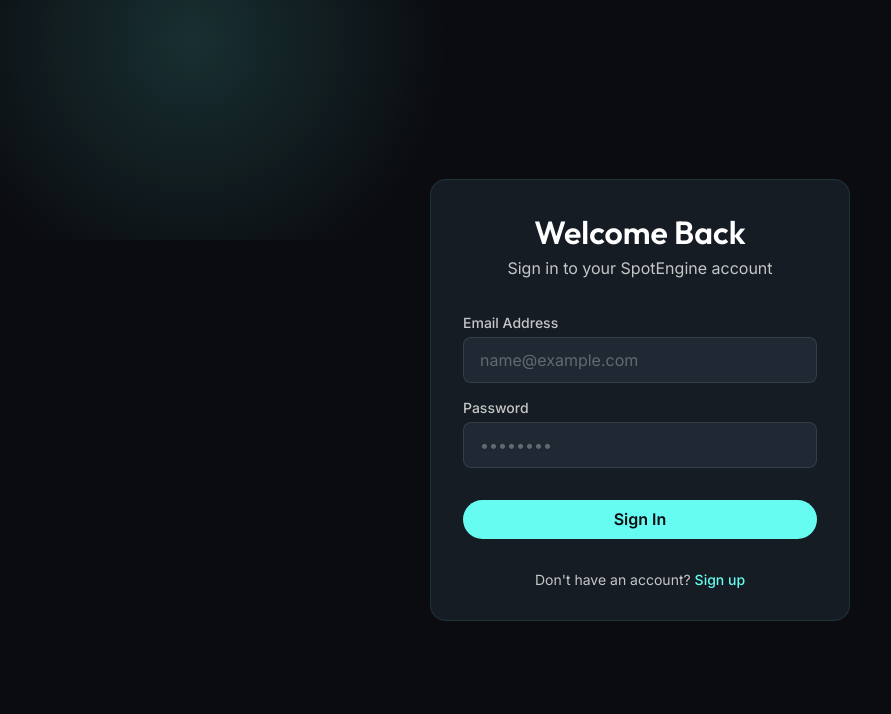
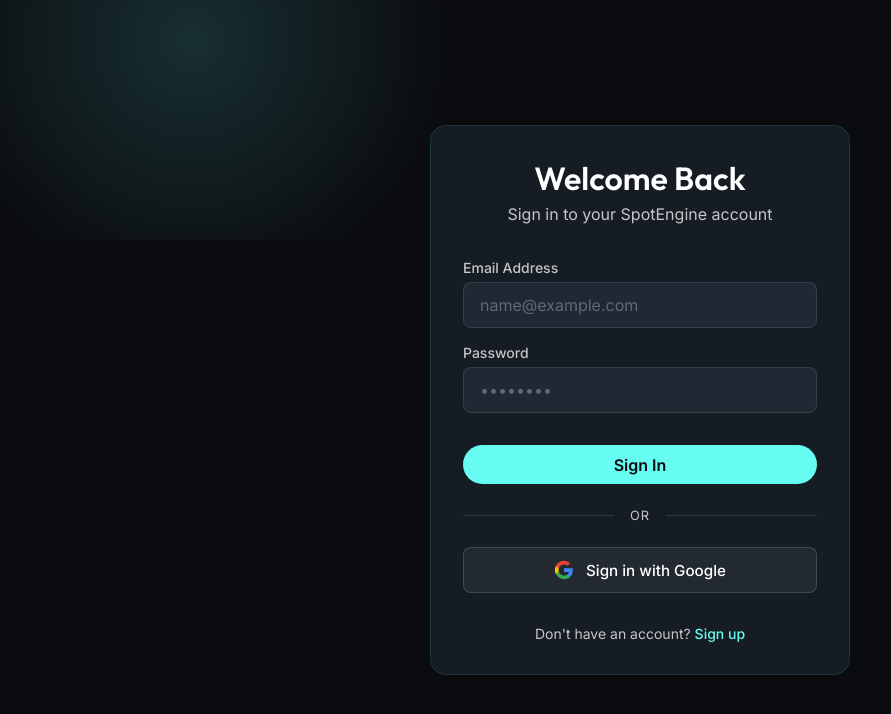
Before and after one commit to pradeipk/spotengine-frontend, a Next.js app: page /login in a window 1280 px wide. Shown: the top 714 px of the page, without its empty margins (0-891 px from the left). Built offline with nearby package versions, Linux system fonts and the light colour scheme; no server answers.

Commit message:
feat: add Google sign-in button and authentication callback handling

```diff
--- a/src/app/login/login.module.css
+++ b/src/app/login/login.module.css
@@ -60,6 +60,28 @@
   text-align: center;
 }
 
+.divider {
+  display: flex;
+  align-items: center;
+  margin: var(--space-lg) 0;
+  text-align: center;
+  color: var(--text-secondary);
+  font-size: 0.8rem;
+}
+
+.divider::before,
+.divider::after {
+  content: '';
+  flex: 1;
+  border-bottom: 1px solid rgba(255, 255, 255, 0.12);
+}
+
+.divider span {
+  padding: 0 var(--space-md);
+  text-transform: uppercase;
+  letter-spacing: 1px;
+}
+
 .footer {
   margin-top: var(--space-xl);
   text-align: center;
--- a/src/app/login/page.tsx
+++ b/src/app/login/page.tsx
@@ -7,6 +7,7 @@
 import { useAuthStore } from '@/store/authStore';
 import { Button } from '@/components/ui/Button';
 import { Input } from '@/components/ui/Input';
+import { GoogleButton } from '@/components/ui/GoogleButton';
 import styles from './login.module.css';
 
 export default function LoginPage() {
@@ -90,6 +91,12 @@
           </Button>
         </form>
 
+        <div className={styles.divider}>
+          <span>or</span>
+        </div>
+
+        <GoogleButton text="Sign in with Google" />
+
         <div className={styles.footer}>
           Don't have an account? <Link href="/register">Sign up</Link>
         </div>
--- a/src/app/register/register.module.css
+++ b/src/app/register/register.module.css
@@ -86,6 +86,28 @@
   text-align: center;
 }
 
+.divider {
+  display: flex;
+  align-items: center;
+  margin: var(--space-lg) 0;
+  text-align: center;
+  color: var(--text-secondary);
+  font-size: 0.8rem;
+}
+
+.divider::before,
+.divider::after {
+  content: '';
+  flex: 1;
+  border-bottom: 1px solid rgba(255, 255, 255, 0.12);
+}
+
+.divider span {
+  padding: 0 var(--space-md);
+  text-transform: uppercase;
+  letter-spacing: 1px;
+}
+
 .footer {
   margin-top: var(--space-xl);
   text-align: center;
--- /dev/null
+++ b/src/components/ui/GoogleButton.module.css
@@ -0,0 +1,34 @@
+.googleButton {
+  display: flex;
+  align-items: center;
+  justify-content: center;
+  gap: 12px;
+  background: rgba(255, 255, 255, 0.06);
+  color: var(--text-primary);
+  border: 1px solid rgba(255, 255, 255, 0.15);
+  border-radius: var(--radius-md);
+  padding: 12px 16px;
+  font-size: 0.95rem;
+  font-weight: 500;
+  cursor: pointer;
+  transition: all 0.2s ease;
+  font-family: inherit;
+}
+
+.googleButton:hover {
+  background: rgba(255, 255, 255, 0.12);
+  border-color: rgba(255, 255, 255, 0.3);
+  transform: translateY(-1px);
+}
+
+.googleButton:active {
+  transform: translateY(0);
+}
+
+.fullWidth {
+  width: 100%;
+}
+
+.googleIcon {
+  flex-shrink: 0;
+}
--- /dev/null
+++ b/src/components/ui/GoogleButton.tsx
@@ -0,0 +1,51 @@
+import React from 'react';
+import styles from './GoogleButton.module.css';
+
+interface GoogleButtonProps {
+  text?: string;
+  onClick?: () => void;
+  fullWidth?: boolean;
+}
+
+export const GoogleButton: React.FC<GoogleButtonProps> = ({
+  text = 'Continue with Google',
+  onClick,
+  fullWidth = true,
+}) => {
+  const handleGoogleSignIn = () => {
+    if (onClick) {
+      onClick();
+      return;
+    }
+    const apiUrl = process.env.NEXT_PUBLIC_API_URL || 'http://localhost:3001/api/v1';
+    window.location.href = `${apiUrl}/auth/google`;
+  };
+
+  return (
+    <button
+      type="button"
+      onClick={handleGoogleSignIn}
+      className={`${styles.googleButton} ${fullWidth ? styles.fullWidth : ''}`}
+    >
+      <svg className={styles.googleIcon} viewBox="0 0 24 24" width="20" height="20">
+        <path
+          fill="#4285F4"
+          d="M22.56 12.25c0-.78-.07-1.53-.2-2.25H12v4.26h5.92c-.26 1.37-1.04 2.53-2.21 3.31v2.77h3.57c2.08-1.92 3.28-4.74 3.28-8.09z"
+        />
+        <path
+          fill="#34A853"
+          d="M12 23c2.97 0 5.46-.98 7.28-2.66l-3.57-2.77c-.98.66-2.23 1.06-3.71 1.06-2.86 0-5.29-1.93-6.16-4.53H2.18v2.84C3.99 20.53 7.7 23 12 23z"
+        />
+        <path
+          fill="#FBBC05"
+          d="M5.84 14.09c-.22-.66-.35-1.36-.35-2.09s.13-1.43.35-2.09V7.06H2.18C1.43 8.55 1 10.22 1 12s.43 3.45 1.18 4.94l2.85-2.22.81-.63z"
+        />
+        <path
+          fill="#EA4335"
+          d="M12 5.38c1.62 0 3.06.56 4.21 1.64l3.15-3.15C17.45 2.09 14.97 1 12 1 7.7 1 3.99 3.47 2.18 7.06l3.66 2.84c.87-2.6 3.3-4.52 6.16-4.52z"
+        />
+      </svg>
+      <span>{text}</span>
+    </button>
+  );
+};
```
Also changed, not shown: src/app/auth/callback/callback.module.css (added, +72 -0 lines), src/app/auth/callback/page.tsx (added, +89 -0 lines), src/app/register/page.tsx (+7 -0 lines).
